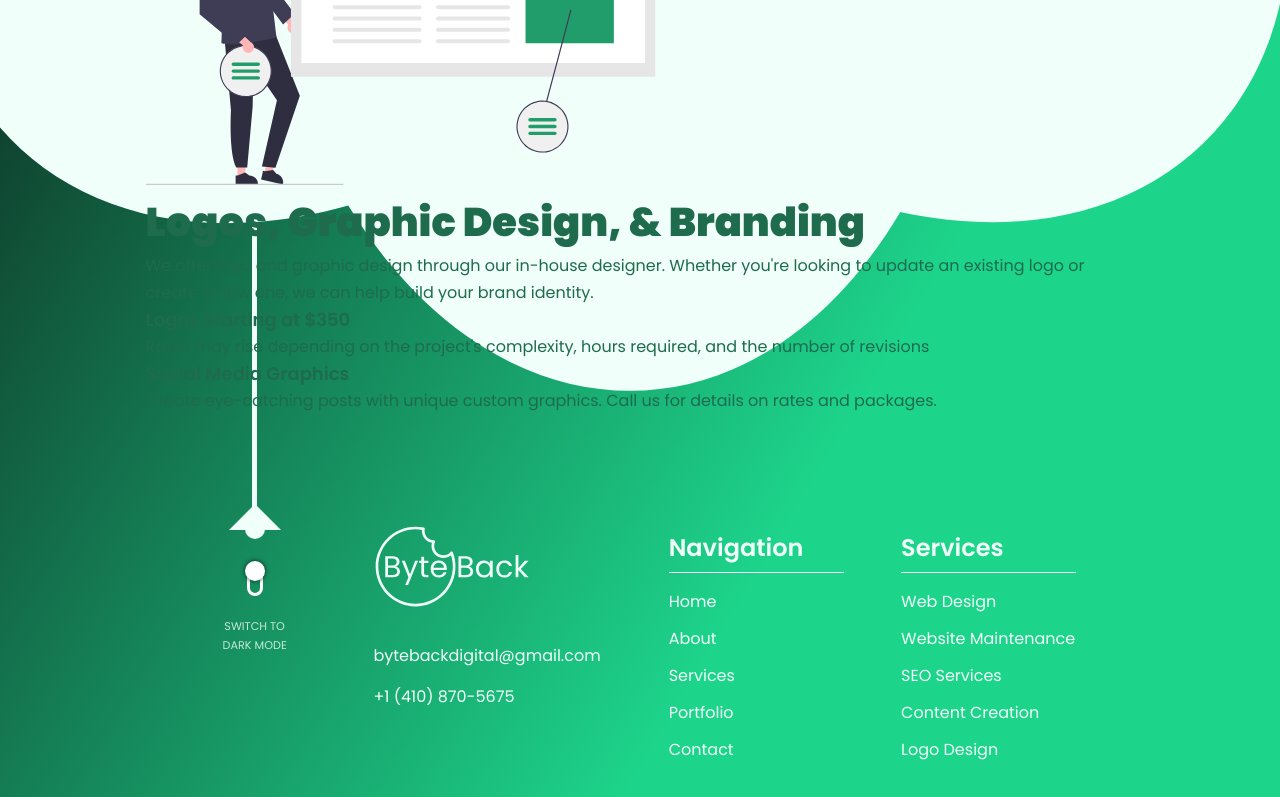
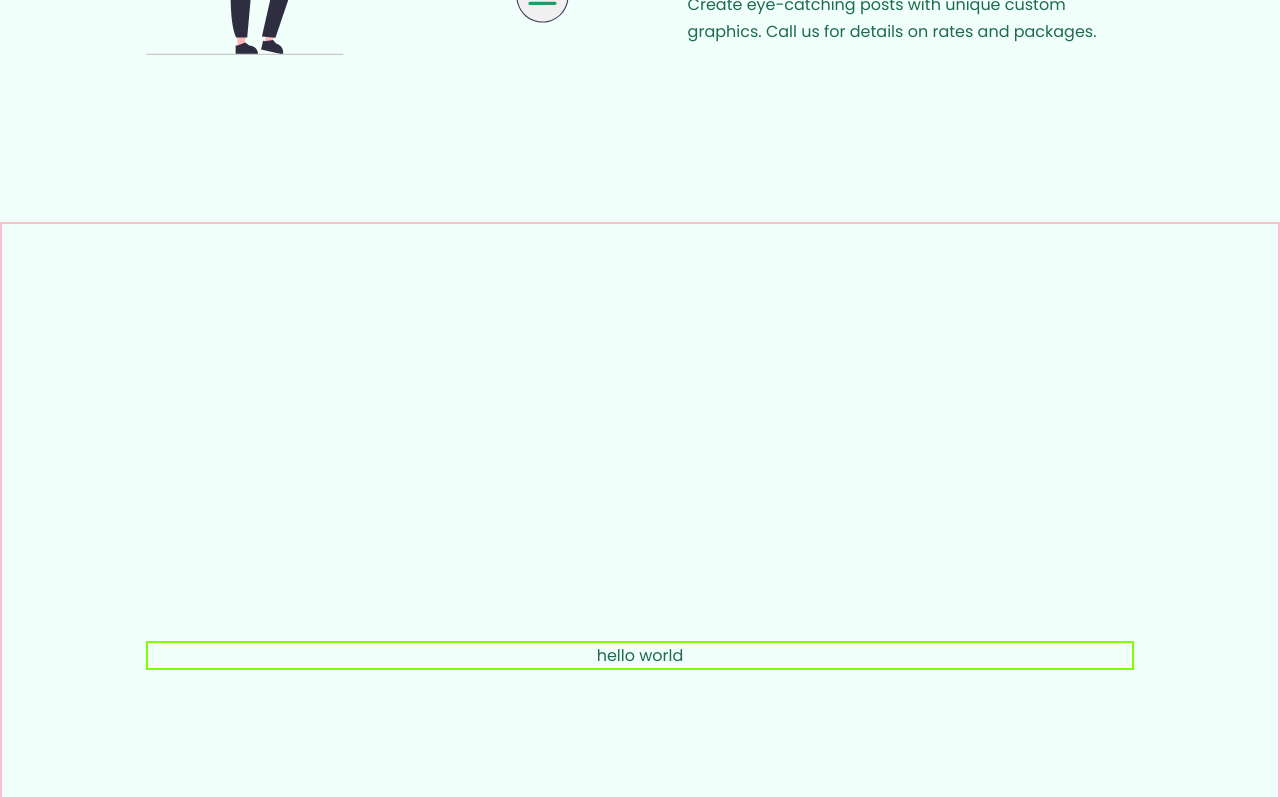
Before and after one commit to adinduokoro/Byte-Back-Digital-V2, a React (Create React App) app: page /services in a window 1280 px wide. Shown: the part 2000-2797 px from the top of the page. Built offline with nearby package versions, Linux system fonts and the light colour scheme.

Commit message:
Services Page
Almost done the complete html construction of the services page.

```diff
--- a/src/components/aboutUs/AboutUs.module.css
+++ b/src/components/aboutUs/AboutUs.module.css
@@ -22,6 +22,7 @@
   color: var(--tertiaryColor);
   margin-bottom: 1.25rem;
   font-weight: 700;
+  font-size: 2rem;
 }
 .right p {
   color: var(--bodyText);
--- a/src/components/customerPlanOptions/CustomerPlanOptions.js
+++ b/src/components/customerPlanOptions/CustomerPlanOptions.js
@@ -1,13 +1,13 @@
 import React from "react";
 import styles from "./CustomerPlanOptions.module.css";
-import { paymentOptions } from "./data";
 import checkmark from "../../assets/checkmark-outline.svg";
 import { useSelector } from "react-redux";
 import { selectIsDarkModeOn } from "../../redux/slice/themeSlice";
 import { Link } from "react-router-dom";
 
-const CustomerPlanOptions = () => {
+const CustomerPlanOptions = ({plans = []}) => {
   const isDarkModeOn = useSelector(selectIsDarkModeOn);
+
 
   return (
     <section className={styles["customer-plan-options"]}>
@@ -15,7 +15,7 @@ const CustomerPlanOptions = () => {
       <div className="container">
         <div className={styles["customer-plan-options-content"]}>
           <div className={styles["plan-options"]}>
-            {paymentOptions.map((option, index) => (
+            {plans.map((option, index) => (
               <div
                 className={`${styles["plan"]} ${
                   isDarkModeOn ? styles["plan-dark"] : ""
--- a/src/components/customerPlanOptions/data.js
+++ b/src/components/customerPlanOptions/data.js
@@ -37,3 +37,43 @@ export const paymentOptions = [
     ],
   },
 ];
+
+export const paymentOptions2 = [
+  {
+    title: "STANDARD + BLOGGING",
+    subTitle: "STARTING AT",
+    price: "300",
+    perMonth: true,
+
+    perks: [
+      "1000+ Word Post",
+      "Written By an SEO specialist",
+      "1 Post Per Month",
+      "$150 Per Extra Post",
+    ],
+  },
+  {
+    title: "STANDARD",
+    subTitle: "5 PAGES",
+    price: "199",
+    perMonth: true,
+    perks: [
+      "Unlimited Edits",
+      "Includes Hosting",
+      "24/7 Customer Service",
+      "Lifetime Updates",
+    ],
+  },
+  {
+    title: "LOGOS & GRAPHIC DESIGN",
+    subTitle: "INCLUDED!",
+    price: "0",
+    perMonth: false,
+    perks: [
+      "3 revisions",
+      "All file Formats",
+      "Ready to use",
+      "FREE w/ Subscription",
+    ],
+  },
+];
--- a/src/components/index.js
+++ b/src/components/index.js
@@ -16,4 +16,5 @@ export { default as AboutUs } from "./aboutUs/AboutUs";
 export { default as QualityQuantity } from "./qualityQuantity/QualityQuantity";
 export { default as AboutContact } from "./aboutContact/AboutContact";
 export { default as WebDesignServices } from "./webDesignServices/WebDesignServices";
+export { default as ServiceUpdates } from "./serviceUpdates/ServiceUpdates";
 export { default as Footer } from "./footer/Footer";
--- a/src/components/qualityQuantity/QualityQuantity.module.css
+++ b/src/components/qualityQuantity/QualityQuantity.module.css
@@ -16,6 +16,7 @@
   color: var(--tertiaryColor);
   margin-bottom: 1.25rem;
   font-weight: 700;
+  font-size: 2rem;
 }
 
 .quality-quantity-content h2 span {
--- /dev/null
+++ b/src/components/serviceUpdates/ServiceUpdates.js
@@ -0,0 +1,14 @@
+import React from "react";
+import styles from "./ServiceUpdates.module.css";
+
+const ServiceUpdates = () => {
+  return (
+    <section className={styles["service-updates"]}>
+      <div className="container">
+        <div className={styles["service-updates-content"]}>hello world</div>
+      </div>
+    </section>
+  );
+};
+
+export default ServiceUpdates;
--- /dev/null
+++ b/src/components/serviceUpdates/ServiceUpdates.module.css
@@ -0,0 +1,13 @@
+.service-updates {
+  min-height: 54.125rem;
+  border: 2px solid pink;
+  z-index: 2;
+}
+
+.service-updates-content {
+  display: flex;
+  flex-direction: column;
+  height: 100%;
+  align-items: center;
+  border: 2px solid chartreuse;
+}
--- a/src/components/webDesignServices/WebDesignServices.js
+++ b/src/components/webDesignServices/WebDesignServices.js
@@ -38,9 +38,8 @@ const WebDesignServices = () => {
               <h2>Search Engine Optimization For 2024</h2>
               <p>
                 If anyone tells you they can get your site on Google's front
-                page in 3 months - <span>RUN!</span>
-                Without exposure from big names like The New York Times, it may
-                take years to rank high.
+                page in 3 months - <span>RUN!</span> Without exposure from big
+                names like The New York Times, it may take years to rank high.
                 <br />
                 <br />
                 We offer state-of-the-art SEO techniques for 2021:
--- a/src/components/webDesignServices/WebDesignServices.module.css
+++ b/src/components/webDesignServices/WebDesignServices.module.css
@@ -0,0 +1,38 @@
+.web-design-services{
+margin-bottom: 10rem;
+}
+
+.web-design-services-content{
+    display: flex;
+    flex-direction: column;
+gap: 10rem;
+/* change later */
+}
+
+.web-design-services-content h2{
+    color: var(--tertiaryColor);
+  margin-bottom: 1.25rem;
+  font-weight: 700;
+  font-size: 2rem;
+}
+
+.web-design-services-content p{
+    color: var(--bodyText);
+}
+
+.web-design-services-content span{
+    color: var(--primaryColor);
+    font-weight: 600;
+}
+
+.service-one,
+.service-two,
+.service-three{
+    display: flex;
+    gap: 2rem;
+    align-items: center;
+}
+
+.service-two{
+    flex-direction: row-reverse;
+}
--- a/src/pages/home/Home.js
+++ b/src/pages/home/Home.js
@@ -1,5 +1,6 @@
 import React, { useEffect, useRef } from "react";
 import styles from "./Home.module.css";
+import { paymentOptions } from "../../components/customerPlanOptions/data";
 import {
   Hero,
   PaymentPlan,
@@ -34,7 +35,7 @@ const Home = () => {
       </div>
       <WhoWeAre />
       {/* <Blog /> */}
-      <CustomerPlanOptions />
+      <CustomerPlanOptions plans={paymentOptions} />
     </div>
   );
 };
--- a/src/pages/services/Services.js
+++ b/src/pages/services/Services.js
@@ -1,9 +1,9 @@
 import React, { useEffect } from "react";
 import styles from "./Services.module.css";
-import { useParams } from "react-router-dom";
 import { SET_CURRENT_PATH } from "../../redux/slice/linkSlice";
 import { useDispatch } from "react-redux";
-import { WebDesignServices } from "../../components";
+import { CustomerPlanOptions, ServiceUpdates, WebDesignServices } from "../../components";
+import { paymentOptions2 } from "../../components/customerPlanOptions/data";
 
 const Services = () => {
   const dispatch = useDispatch();
@@ -18,6 +18,8 @@ const Services = () => {
       style={{ backgroundColor: "var(--primaryBackgroundColor)" }}
     >
       <WebDesignServices />
+      <ServiceUpdates />
+      <CustomerPlanOptions plans={paymentOptions2}/>
     </div>
   );
 };
```
